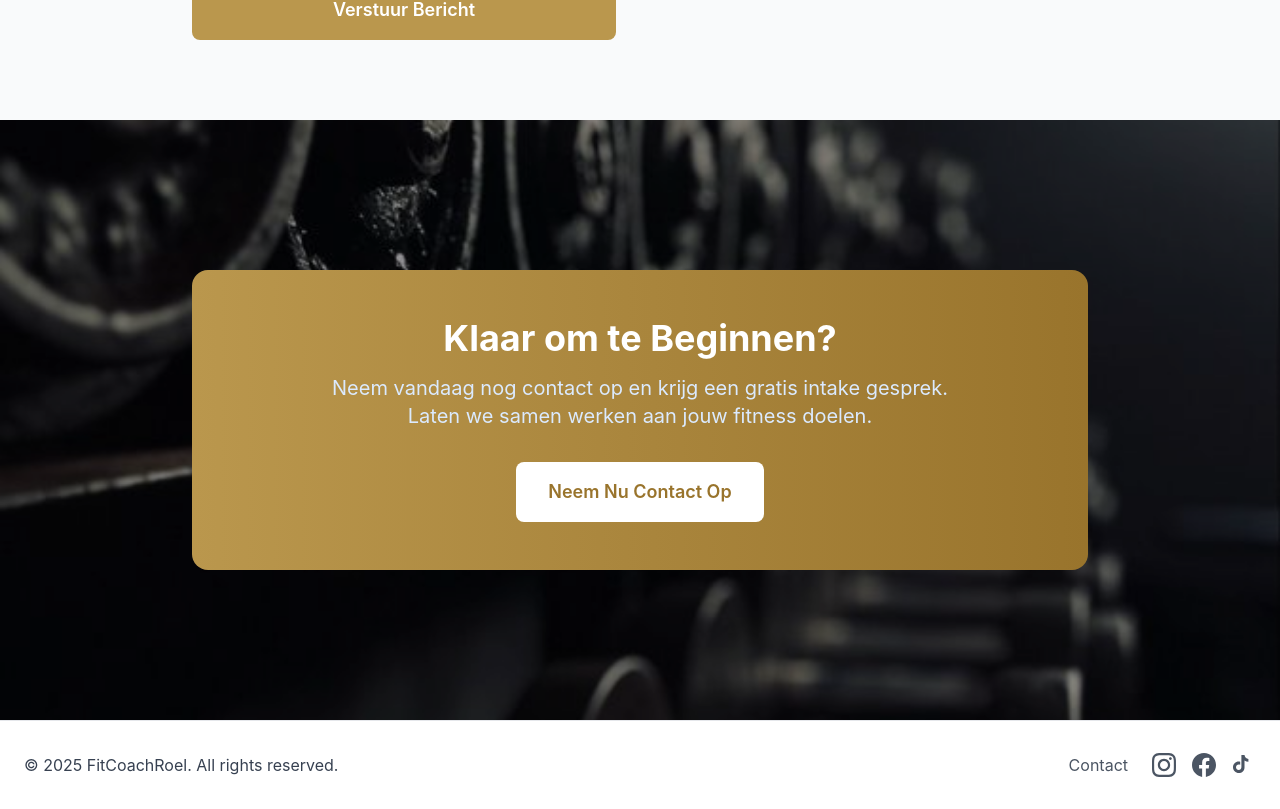
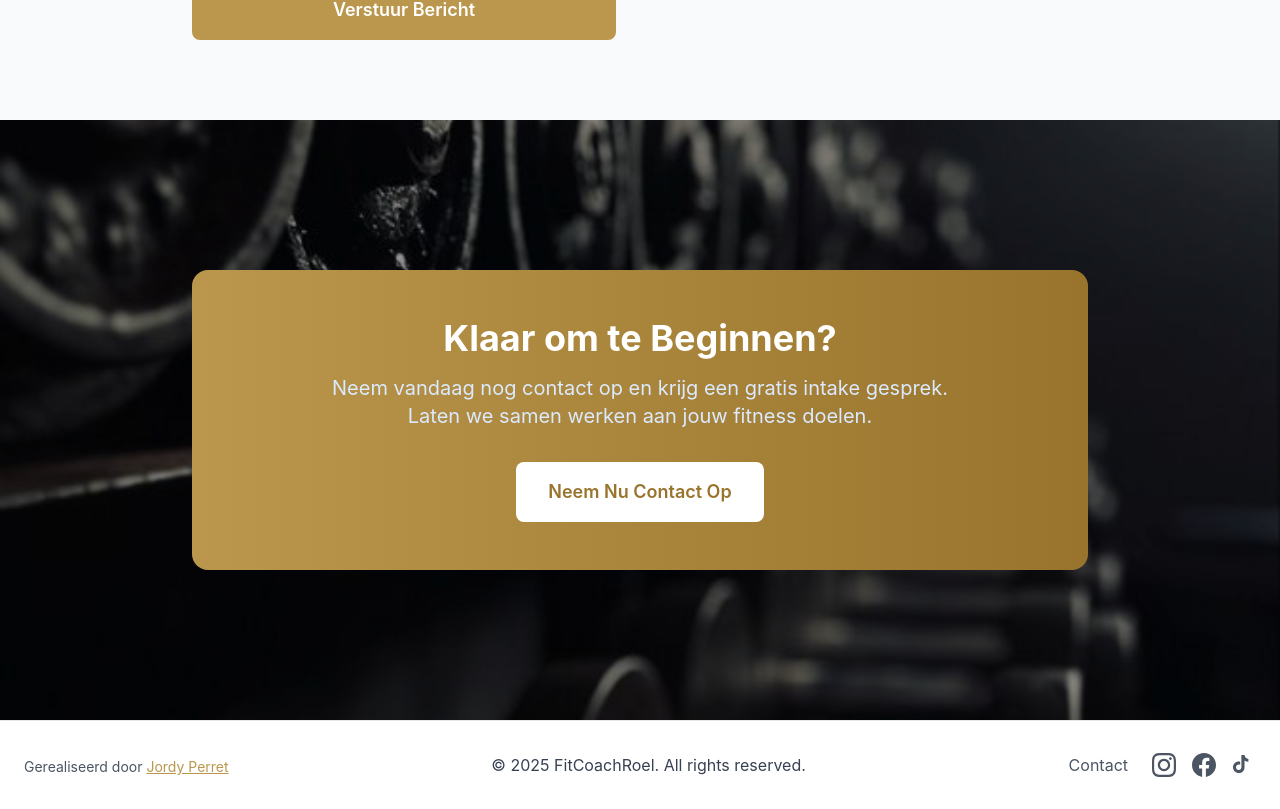
Before and after one commit to Idotalot/fitcoachroel, a React (Create React App) app: page / in a window 1280 px wide. Shown: the part 4606-5415 px from the top of the page. Built offline with nearby package versions, Linux system fonts and the light colour scheme.

Commit message:
V1.2.5 - Credits toegevoegd

```diff
--- a/src/pages/home.jsx
+++ b/src/pages/home.jsx
@@ -820,7 +820,10 @@ function Homepage() {
 
       {/* Footer */}
       <footer className="container mx-auto px-6 py-8 border-t border-gray-200">
-        <div className="flex flex-col md:flex-row justify-between items-center">
+        <div className="flex flex-col-reverse md:flex-row justify-between items-center">
+          <div className="text-gray-600 text-sm mt-1">
+            Gerealiseerd door <a href="https://jordyperret.nl" target="_blank" rel="noopener noreferrer" className="text-[#ba974d] hover:text-[#99742c] underline">Jordy Perret</a>
+          </div>
           <div className="text-gray-700 mb-4 md:mb-0">
             © 2025 FitCoachRoel. All rights reserved.
           </div>
```
